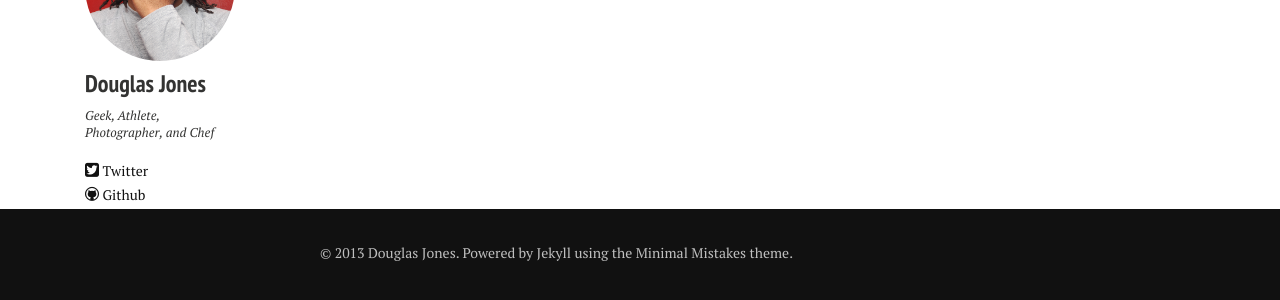
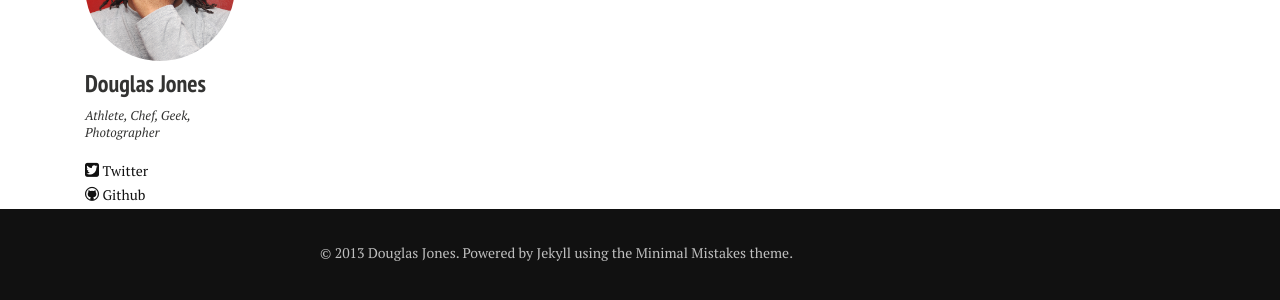
Before and after one commit to freshrap6/dmj2_me, a Jekyll site: the page built from index.md, in a window 1280 px wide. Shown: the part 526-826 px from the top of the page. Built offline with Jekyll 4.4.1, drawn with Linux system fonts in a browser that asks for light colours; nearby versions of some CDN libraries.

Commit message:
More config updates

```diff
--- a/_config.yml
+++ b/_config.yml
@@ -8,7 +8,7 @@ url:              http://freshrap6.github.io
 owner:
   name:           Douglas Jones
   avatar:         bio-photo.jpg
-  bio:            "Geek, Athlete, Photographer, and Chef"
+  bio:            "Athlete, Chef, Geek, Photographer"
   email:          d.m.jones2@gmail.com
   # Social networking links are used in author-bio sidebar. Update and remove as you like.
   twitter:        freshrap6
```
